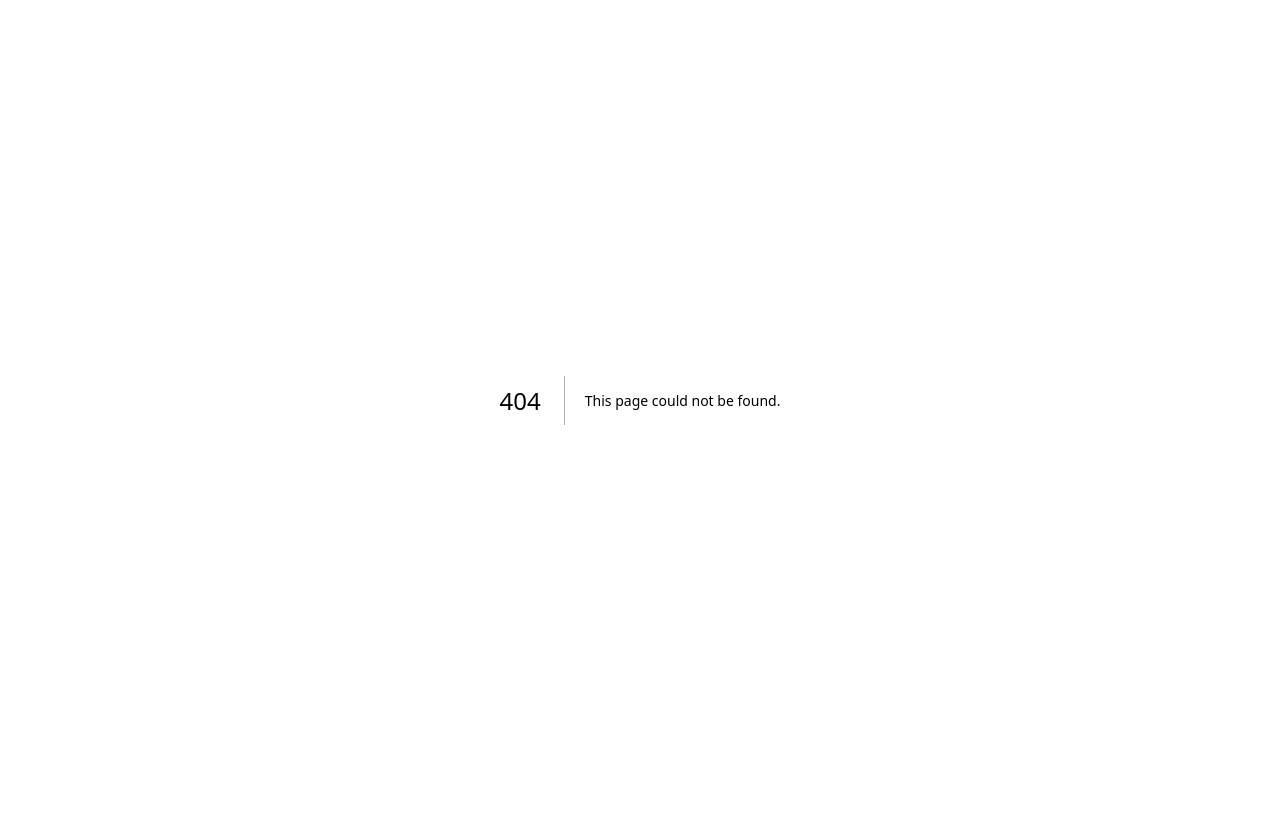
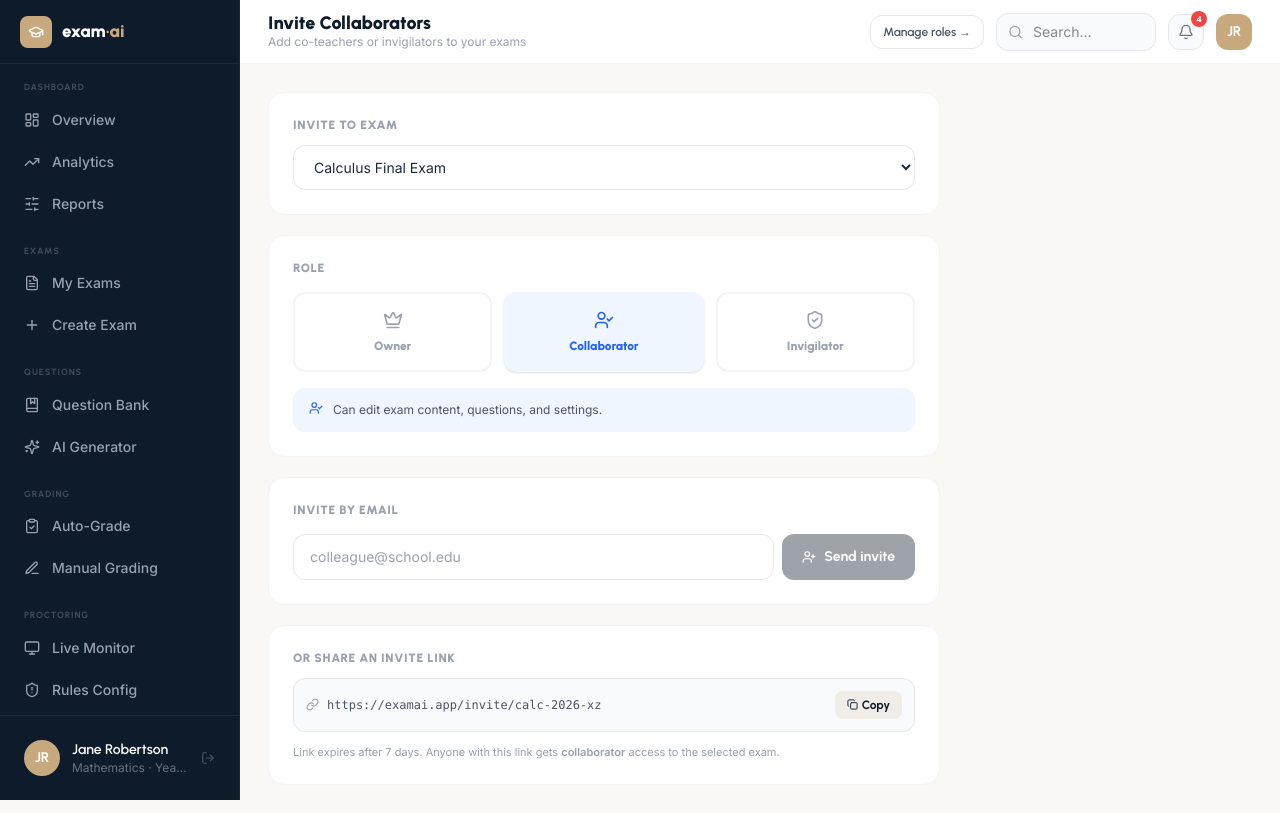
Before and after one commit to phornsinet1302/online_exam, a Next.js app in the folder frontend/: page /dashboard/collaboration in a window 1280 px wide. Before the commit this address had no page. Built offline with nearby package versions, Linux system fonts and the light colour scheme.

Commit message:
Add teacher collaboration invite screen route

```diff
--- /dev/null
+++ b/frontend/src/app/(dashboard)/dashboard/collaboration/page.tsx
@@ -0,0 +1,5 @@
+import { InviteCollaborators } from "../../../App";
+
+export default function CollaborationPage() {
+  return <InviteCollaborators />;
+}
```
